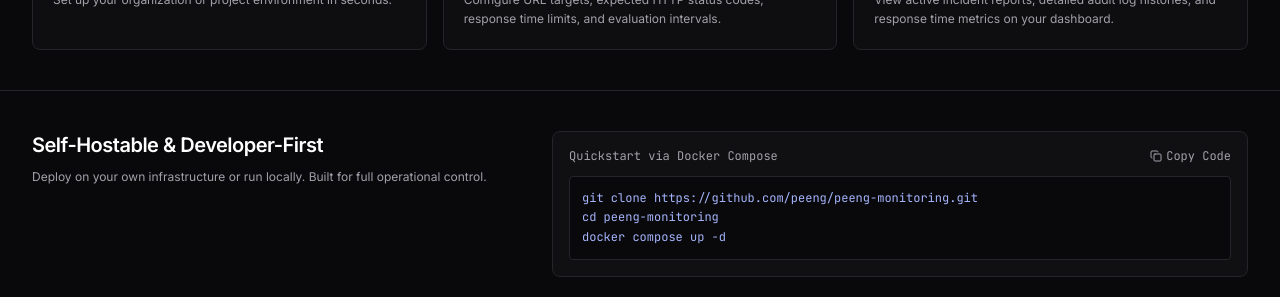
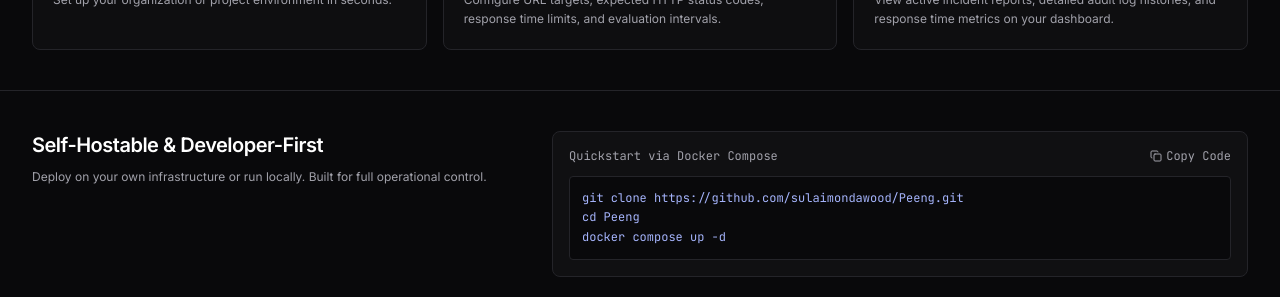
Before and after one commit to sulaimondawood/Peeng-Client, a React (Vite) app: page / in a window 1280 px wide. Shown: the part 1389-1686 px from the top of the page. Built offline with nearby package versions, Linux system fonts and the light colour scheme; no server answers.

Commit message:
modified githun url

```diff
--- a/src/pages/public/LandingPage.tsx
+++ b/src/pages/public/LandingPage.tsx
@@ -14,8 +14,8 @@
   const [copied, setCopied] = useState(false);
   const { user, isAuthenticated } = useAuth()
 
-  const terminalCommand = `git clone https://github.com/peeng/peeng-monitoring.git
-cd peeng-monitoring
+  const terminalCommand = `git clone https://github.com/sulaimondawood/Peeng.git
+cd Peeng
 docker compose up -d`;
 
   const handleCopyCommand = () => {
```
